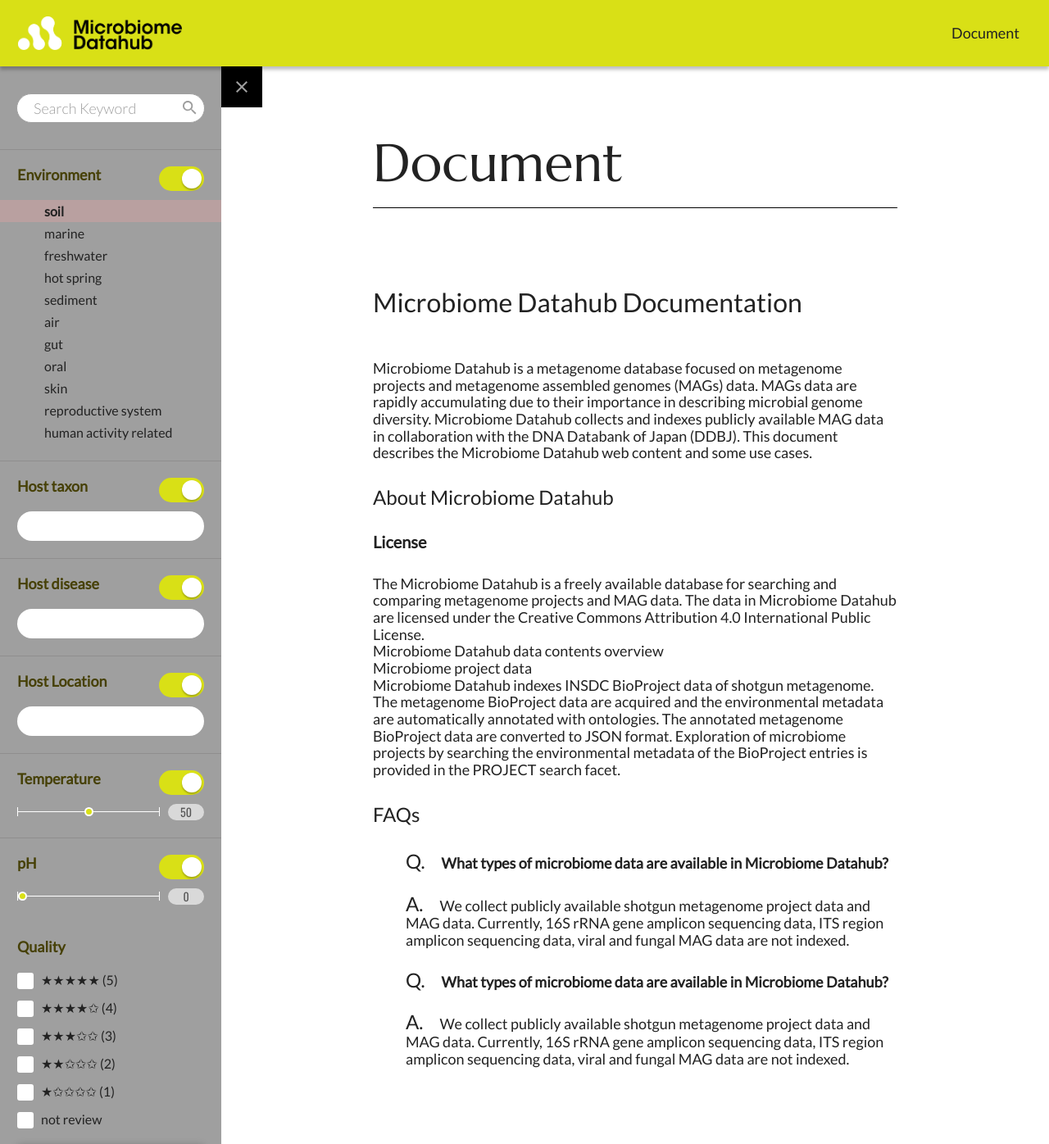
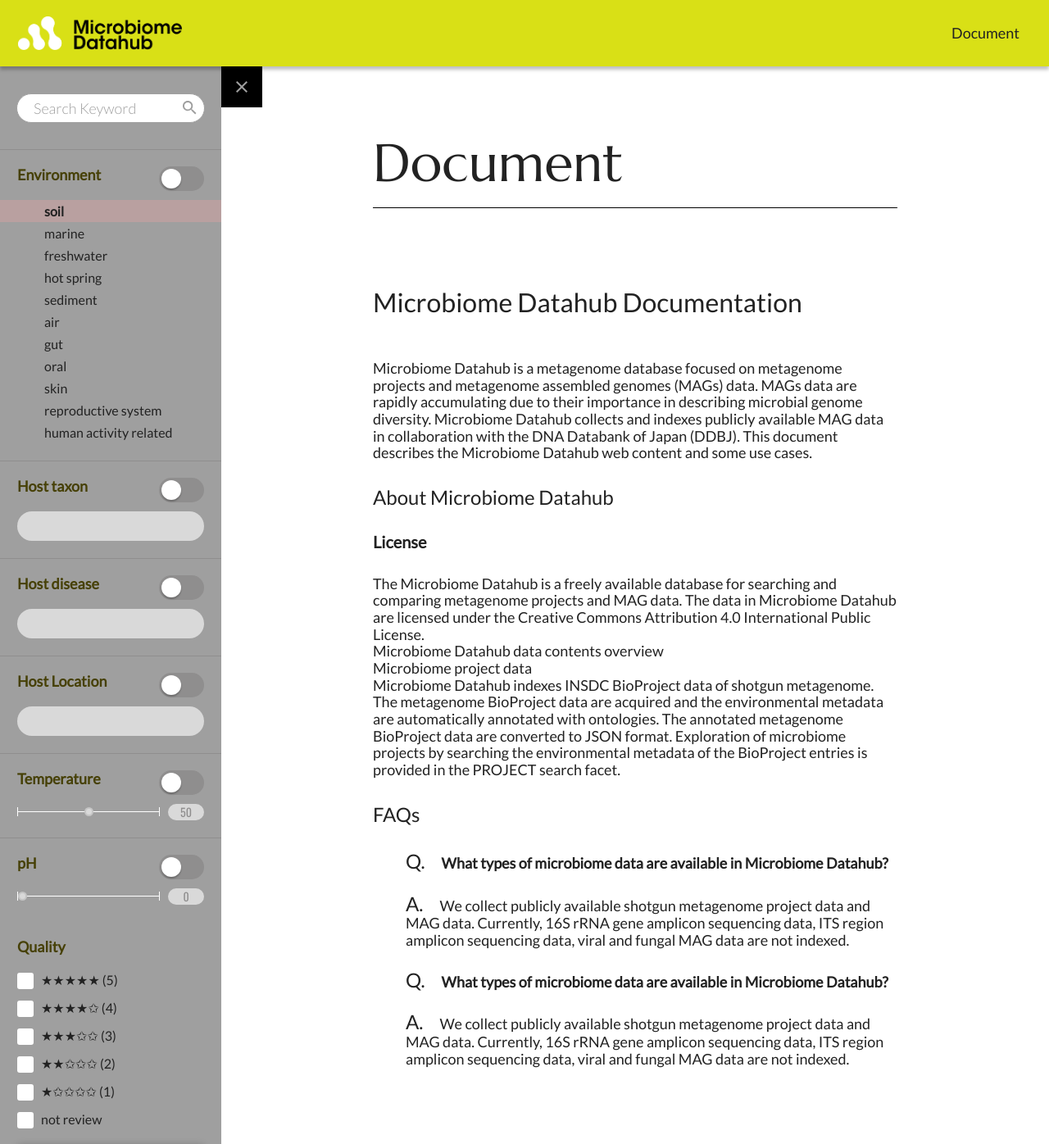
Before and after one commit to microbiomedatahub/microbiome-datahub, a React (Vite) app: page /document in a window 1280 px wide. Shown: the top 1396 px of the page at 82% size. Built offline with nearby package versions, Linux system fonts and the light colour scheme.

Commit message:
Use default turn off in search options

```diff
--- a/src/features/search/Search.tsx
+++ b/src/features/search/Search.tsx
@@ -5,9 +5,9 @@ import { selectModeAtom } from '../../store/store'
 import SearchKeyword from './components/SearchKeyword'
 import SearchRange from './components/SearchRange'
 import SearchSelect from './components/SearchSelect'
+import SearchStar from './components/SearchStar'
 import SearchText from './components/SearchText'
 import SearchToggleButton from './components/SearchToggleButton'
-import SearchStar from "./components/SearchStar";
 
 const Search = () => {
   const [isShow, setIsShow] = useState(true)
@@ -31,29 +31,29 @@ const Search = () => {
   ])
 
   const [selectedEnv, setSelectedEnv] = useState('soil')
-  const [isEnabledEnv, setIsEnabledEnv] = useState(true)
+  const [isEnabledEnv, setIsEnabledEnv] = useState(false)
 
   const [hostTaxon, setHostTaxon] = useState('')
-  const [isEnabledHostTaxon, setIsEnabledHostTaxon] = useState(true)
+  const [isEnabledHostTaxon, setIsEnabledHostTaxon] = useState(false)
   const [hostDisease, setHostDisease] = useState('')
-  const [isEnabledHostDisease, setIsEnabledHostDisease] = useState(true)
+  const [isEnabledHostDisease, setIsEnabledHostDisease] = useState(false)
   const [hostLocation, setHostLocation] = useState('')
-  const [isEnabledHostLocation, setIsEnabledHostLocation] = useState(true)
+  const [isEnabledHostLocation, setIsEnabledHostLocation] = useState(false)
   const [temperature, setTemperature] = useState(50)
-  const [isEnabledTemp, setIsEnabledTemp] = useState(true)
+  const [isEnabledTemp, setIsEnabledTemp] = useState(false)
   const [ph, setPh] = useState(0)
-  const [isEnabledPh, setIsEnabledPh] = useState(true)
+  const [isEnabledPh, setIsEnabledPh] = useState(false)
 
   const [genomeTaxon, setGenomeTaxon] = useState('')
-  const [isEnabledGenomeTaxon, setIsEnabledGenomeTaxon] = useState(true)
+  const [isEnabledGenomeTaxon, setIsEnabledGenomeTaxon] = useState(false)
   const genomeCategories = ['Isolate complete', 'Isolate draft', 'MAG high quality', 'MAG low quality']
   const [genomeCategory, setGenomeCategory] = useState('')
-  const [isEnabledGenomeCategory, setIsEnabledGenomeCategory] = useState(true)
+  const [isEnabledGenomeCategory, setIsEnabledGenomeCategory] = useState(false)
   const magSources = ['INSDC', 'MGnify', 'Other DBs', 'Original']
   const [magSource, setMagSource] = useState('')
-  const [isEnabledMagSource, setIsEnabledMagSource] = useState(true)
+  const [isEnabledMagSource, setIsEnabledMagSource] = useState(false)
   const [magCompleteness, setMagCompleteness] = useState(50)
-  const [isEnabledMagCompleteness, setIsEnabledMagCompleteness] = useState(true)
+  const [isEnabledMagCompleteness, setIsEnabledMagCompleteness] = useState(false)
 
   const searchProject = () => {
     const queries: { [key: string]: string } = {}
```
